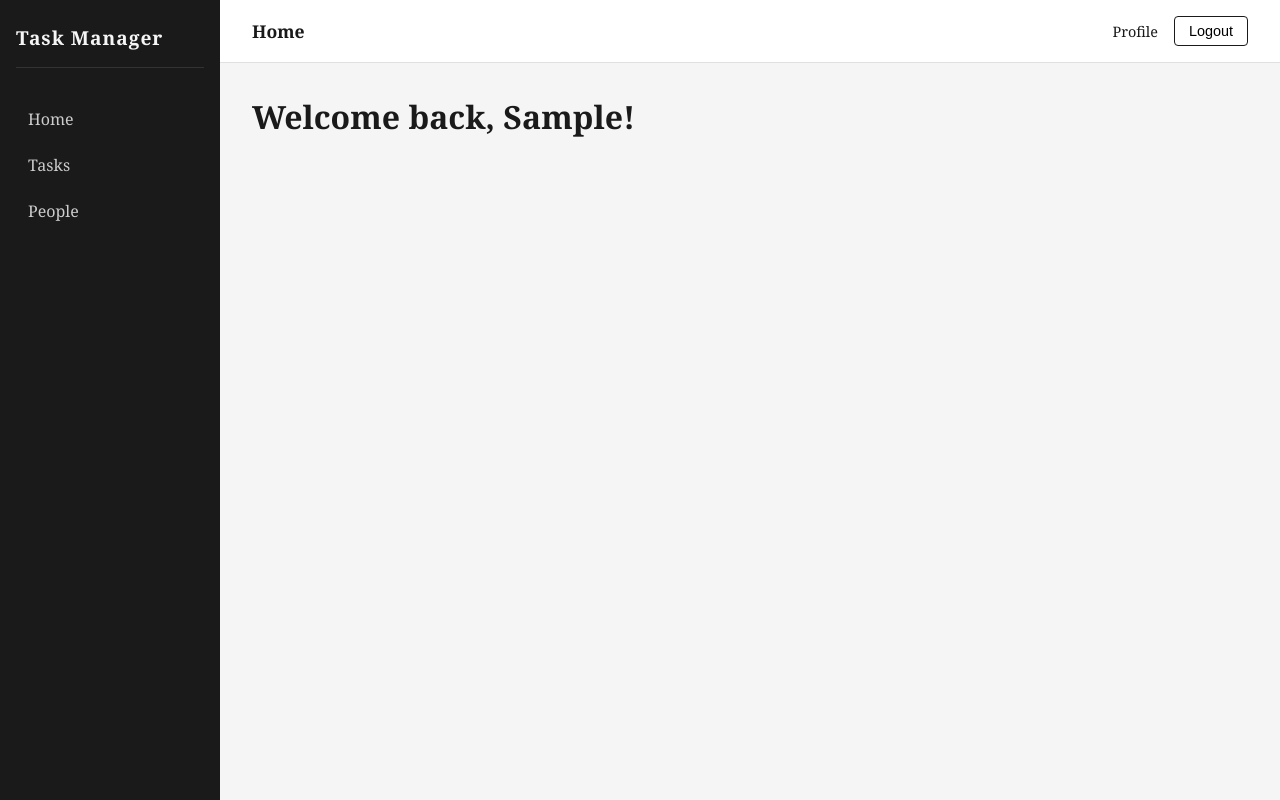
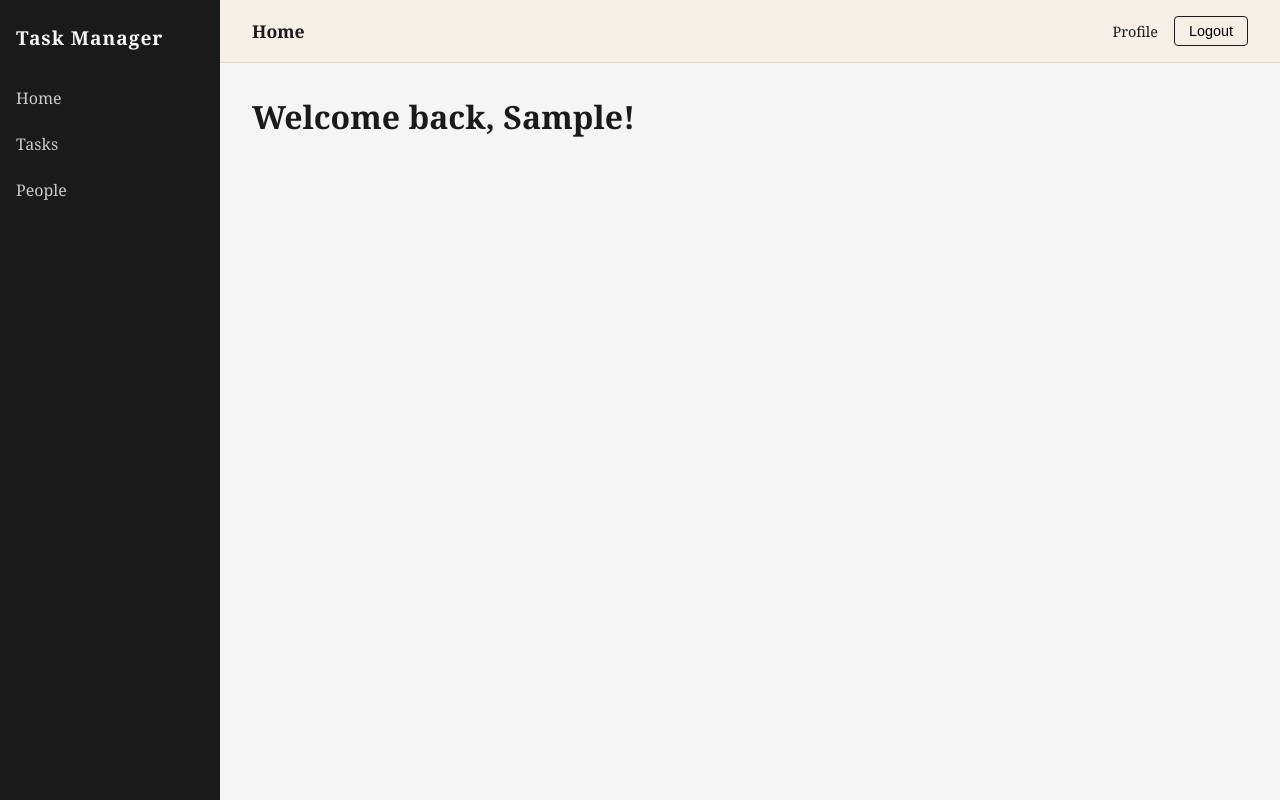
Before and after one commit to ratatuiii/it-task-manager, a Django app: page / in a window 1280 px wide. Run offline with Django 5.2, Linux system fonts and the light colour scheme; the visitor is signed in with stand-in values (Sample User, id 1).

Commit message:
Updated styles.css

```diff
--- a/static/task_manager/css/styles.css
+++ b/static/task_manager/css/styles.css
@@ -23,8 +23,7 @@ body {
     color: #f5f5f5;
     display: flex;
     flex-direction: column;
-    padding: 24px 16px;
-    gap: 32px;
+    padding: 24px 0;
     flex-shrink: 0;
 }
 
@@ -32,27 +31,31 @@ body {
     font-size: 1.2rem;
     font-weight: bold;
     letter-spacing: 0.05em;
-    padding-bottom: 16px;
-    border-bottom: 1px solid #333;
+    padding: 0 16px 24px 16px;
 }
 
 .sidebar-nav {
     display: flex;
     flex-direction: column;
-    gap: 8px;
 }
 
 .sidebar-nav a {
     color: #ccc;
     text-decoration: none;
-    padding: 8px 12px;
-    border-radius: 4px;
+    padding: 12px 16px;
     transition: background-color 0.2s, color 0.2s;
 }
 
 .sidebar-nav a:hover {
     background-color: #333;
     color: #fff;
+}
+
+.sidebar-nav .nav-divider {
+    width: 70%;
+    margin: 0 auto;
+    border: none;
+    border-top: 1px solid #444;
 }
 
 /* Main */
@@ -69,8 +72,8 @@ body {
     justify-content: space-between;
     align-items: center;
     padding: 16px 32px;
-    background-color: #fff;
-    border-bottom: 1px solid #e0e0e0;
+    background-color: #f5efe6;
+    border-bottom: 1px solid #e0d6c8;
 }
 
 .header-title {
```
